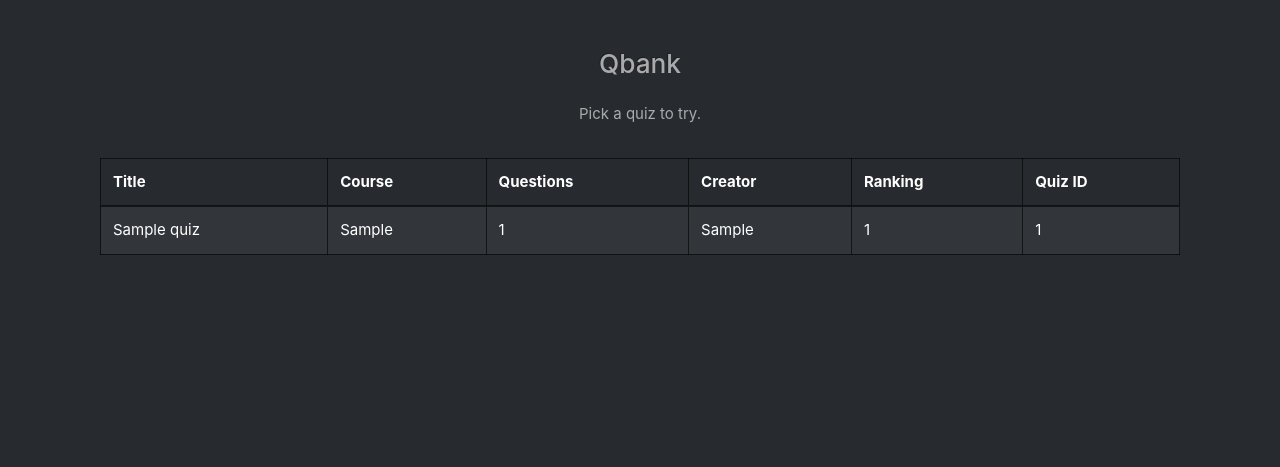
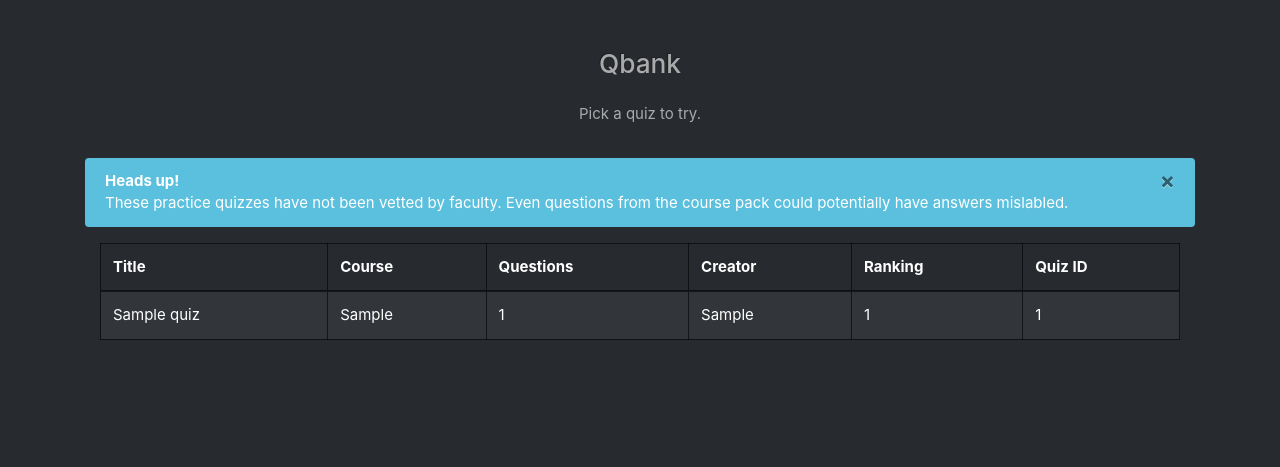
Before and after one commit to BGASM/msu-quiz, a Flask app: page /quiz in a window 1280 px wide. Shown: the part 57-524 px from the top of the page. Run offline with Flask 2, Linux system fonts and the light colour scheme; a user stored in the database is signed in; tables that the repository leaves empty hold one stand-in row (values such as "Sample post"); some libraries are stand-ins or nearby versions.

```diff
--- a/msu_quiz/templates/pages/quiz.html
+++ b/msu_quiz/templates/pages/quiz.html
@@ -55,7 +55,10 @@ function return_data(table) {
 <p>Pick a quiz to try.</p>
 {% endblock %}
 {% block content %}
-<div class="container d-flex justify-content-center" >
+        <div class="alert alert-dismissible alert-info d-flex flex-column" >
+          <button type="button" class="close" data-dismiss="alert">×</button>
+          <strong>Heads up!</strong> These practice quizzes have not been vetted by faculty. Even questions from the course pack could potentially have answers mislabled. </div>
+        <div class="container d-flex justify-content-center">
 
           <table id="quizTable" class="table table-striped table-bordered table"  cellspacing="0" width="100%">
             <thead>
```
